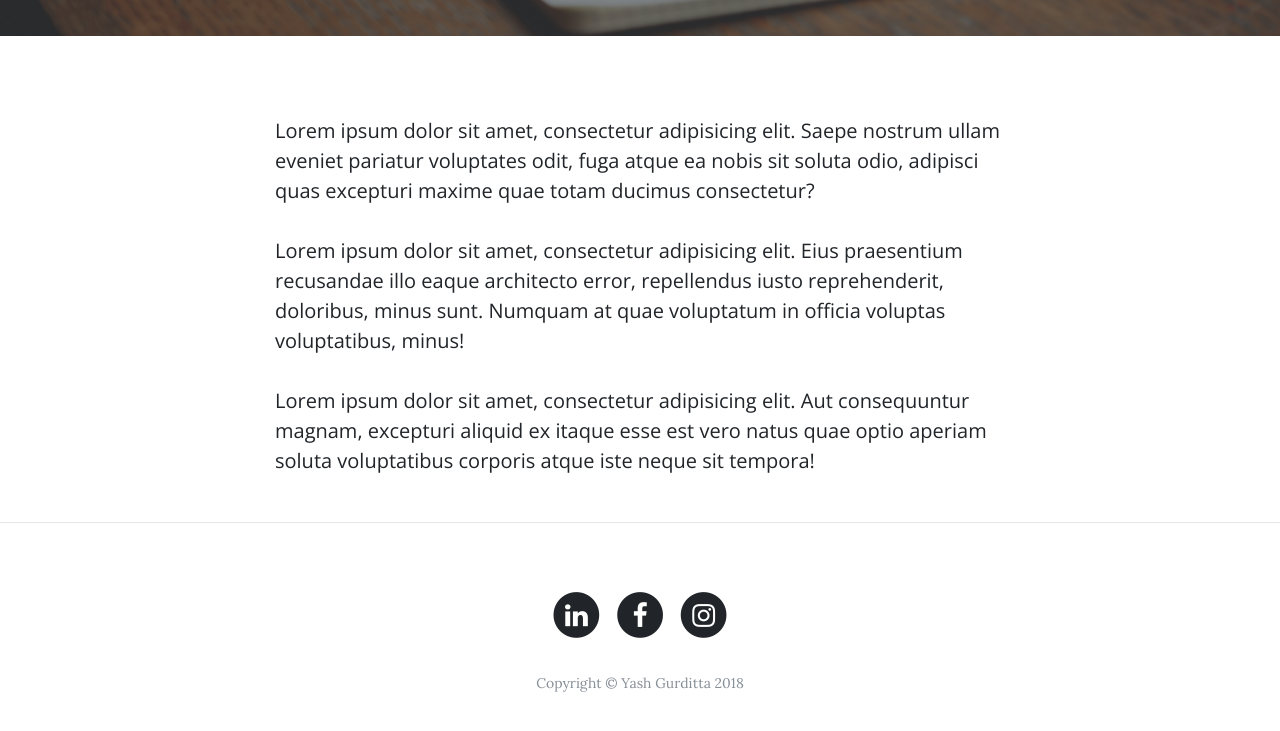
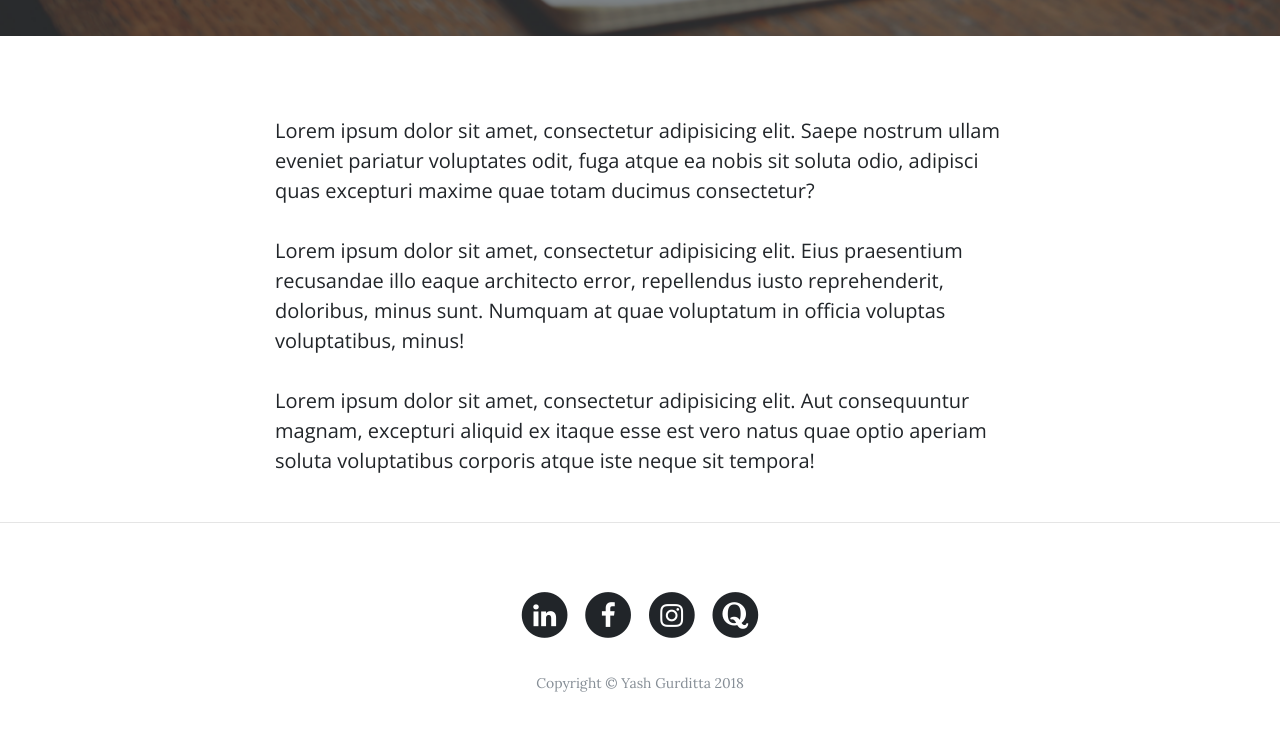
Before and after one commit to yashgurditta/yashgurditta.github.io, a website: page ventures.html in a window 1280 px wide. Shown: the part 606-1337 px from the top of the page. Drawn offline with nearby package versions, Linux system fonts and the light colour scheme.

Commit message:
favi & footer update on ventures

```diff
--- a/ventures.html
+++ b/ventures.html
@@ -20,6 +20,10 @@
 
     <!-- Custom styles for this template -->
     <link href="css/clean-blog.css" rel="stylesheet">
+
+    <!-- Favicon -->
+    <link rel="shortcut icon" type="image/png" href="/favi.png">
+    <link rel="shortcut icon" href="/favicon.ico">
 
   </head>
 
@@ -113,6 +117,14 @@
                   </span>
                 </a>
               </li>
+              <li class="list-inline-item">
+                <a href="https://www.quora.com/profile/Yash-Gurditta">
+                  <span class="fa-stack fa-lg">
+                    <i class="fa fa-circle fa-stack-2x"></i>
+                    <i class="fa fa-quora fa-stack-1x fa-inverse"></i>
+                  </span>
+                </a>
+              </li>
             </ul>
             <p class="copyright text-muted">Copyright &copy; Yash Gurditta 2018</p>
           </div>
@@ -129,4 +141,4 @@
 
   </body>
 
-</html>
+  </html>
```
